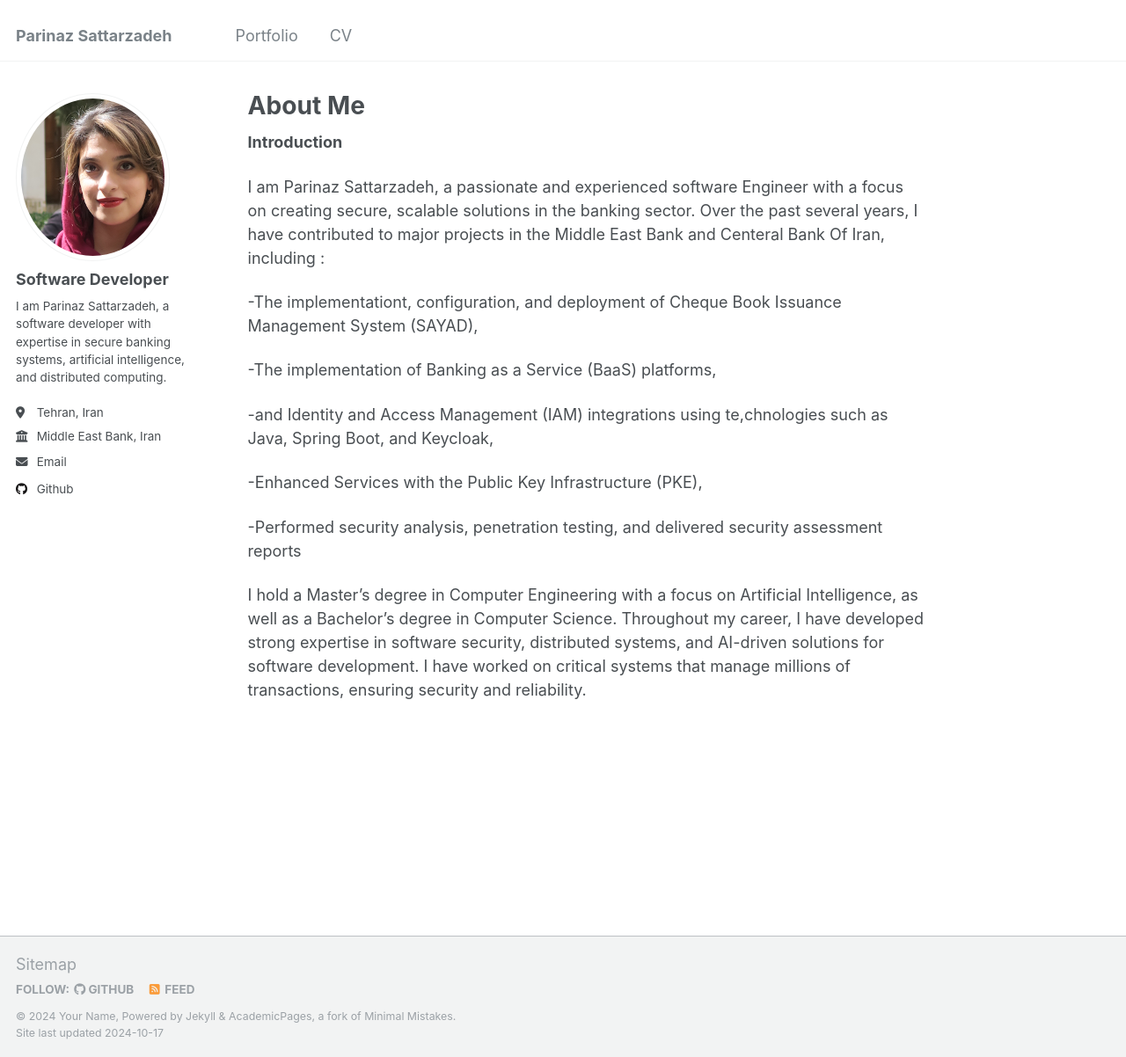
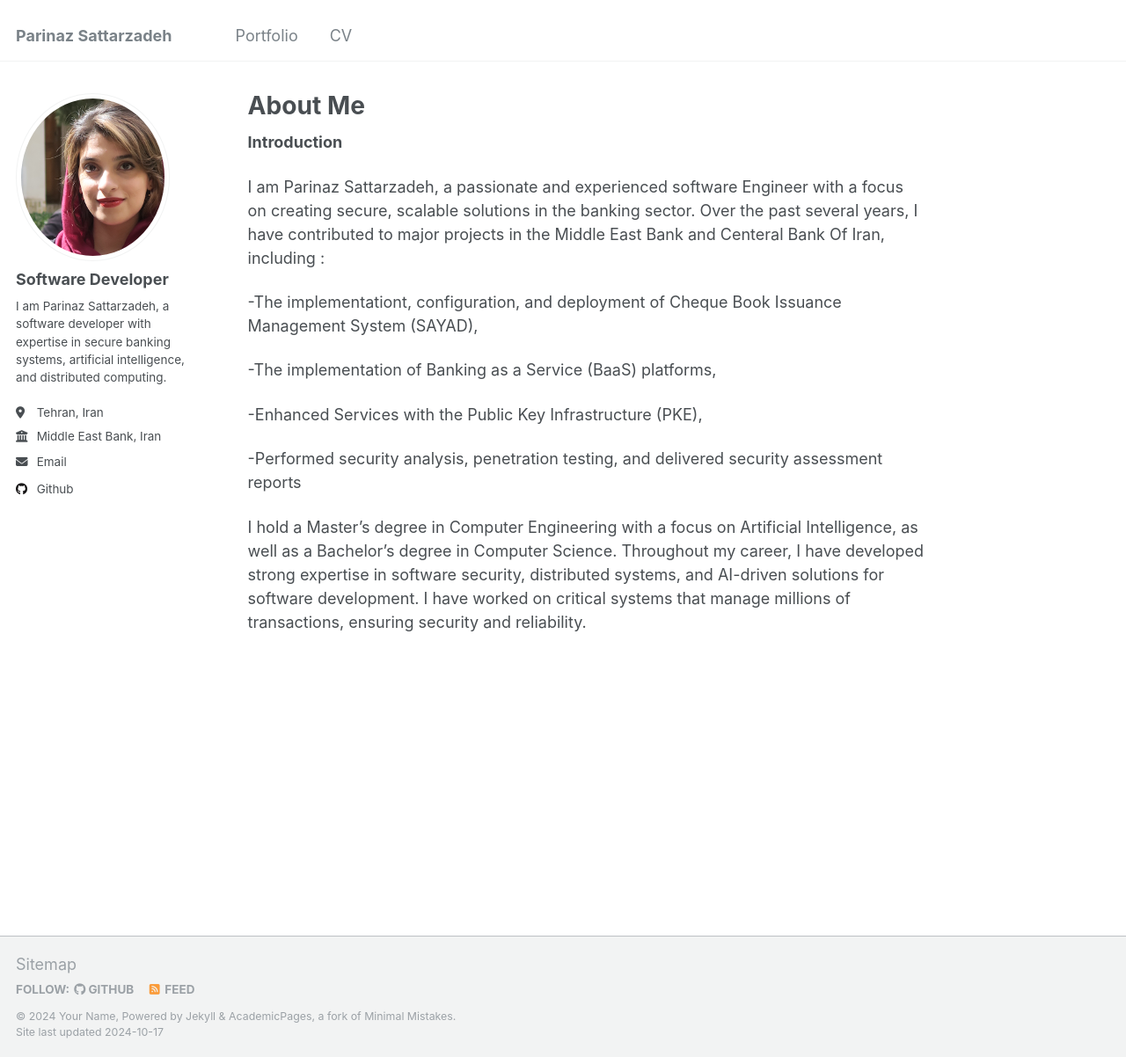
Before and after one commit to parinaz-st/parinaz-st.github.io, a Jekyll site: the page built from _pages/about.md, in a window 1280 px wide and 1202 px high. Shown: the whole window at 88% size. Built offline with Jekyll 4.4.1, drawn with Linux system fonts in a browser that asks for light colours.

Commit message:
Update about.md

```diff
--- a/_pages/about.md
+++ b/_pages/about.md
@@ -16,8 +16,6 @@ Over the past several years, I have contributed to major projects in the Middle
 
 -The implementation of Banking as a Service (BaaS) platforms,
 
--and Identity and Access Management (IAM) integrations using te,chnologies such as Java, Spring Boot, and Keycloak,
-
 -Enhanced Services with the Public Key Infrastructure (PKE),
 
 -Performed security analysis, penetration testing, and delivered security assessment reports
```
